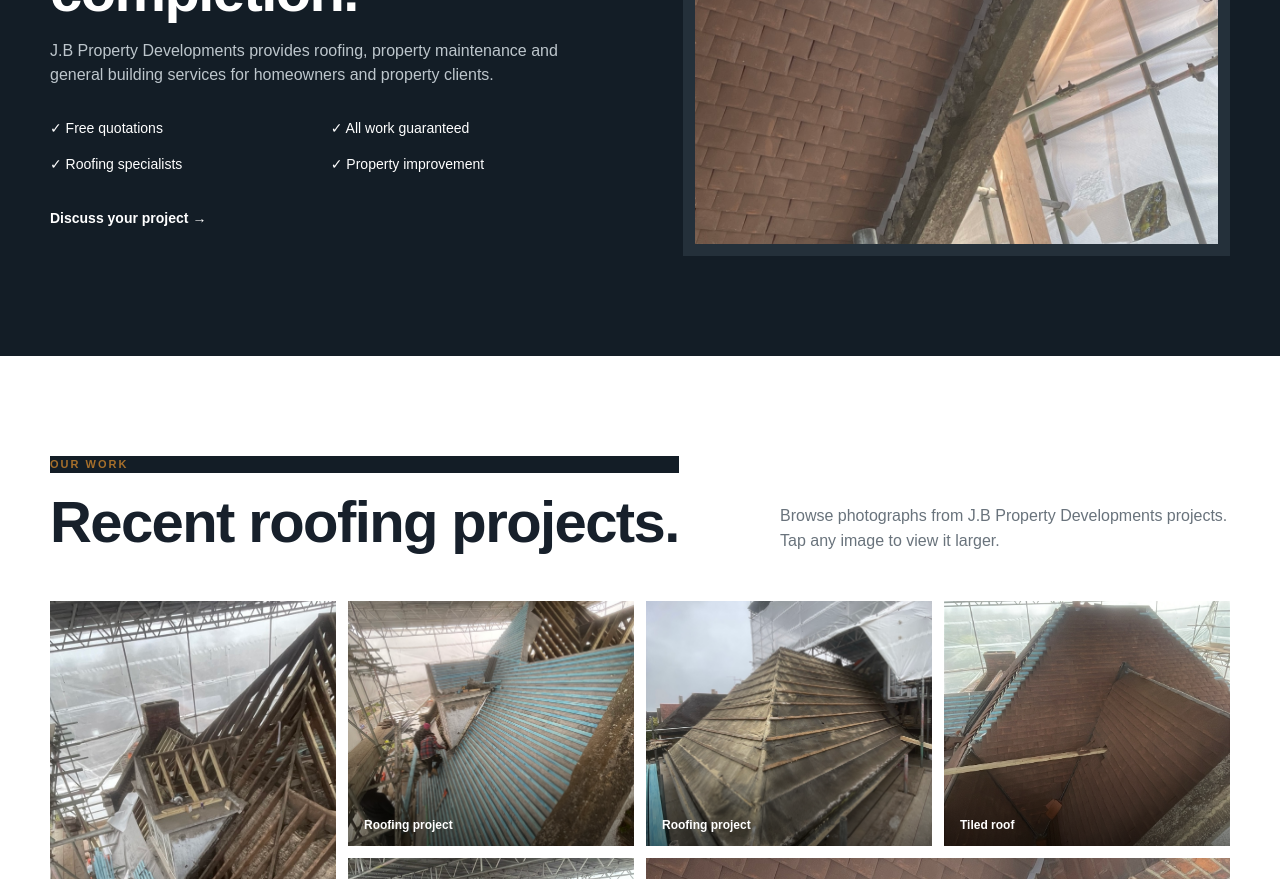
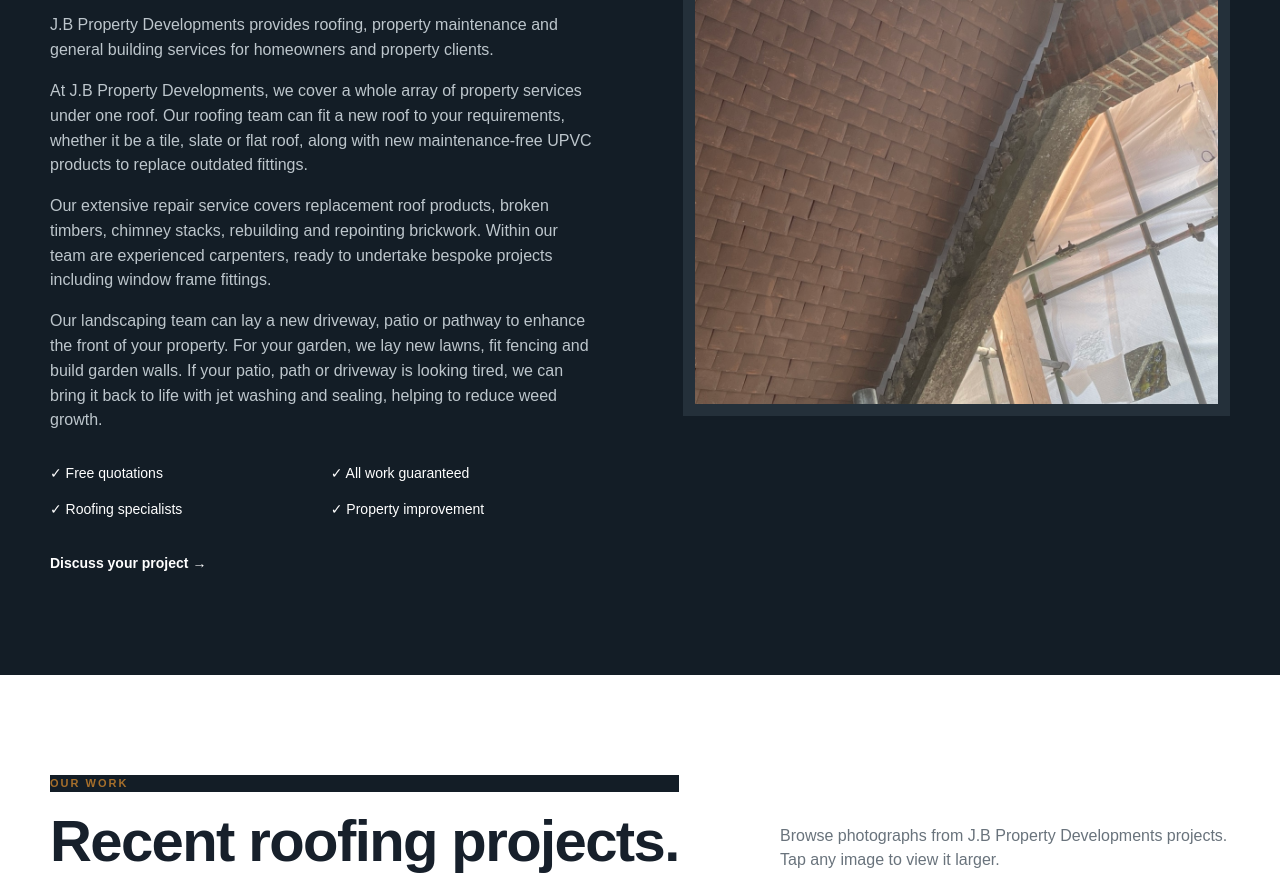
Before and after one commit to jackhenrybrazil1998-collab/jb-property-developments, a plain HTML site: page index.html in a window 1280 px wide. Shown: the part 2557-3436 px from the top of the page. Drawn offline with Linux system fonts and the light colour scheme.

Commit message:
Update index.html

```diff
--- a/index.html
+++ b/index.html
@@ -173,6 +173,9 @@ a{text-decoration:none}
   <div>
    <div class="eyebrow">ABOUT J.B</div><h2>A straightforward service from quotation to completion.</h2>
    <p>J.B Property Developments provides roofing, property maintenance and general building services for homeowners and property clients.</p>
+  <p>At J.B Property Developments, we cover a whole array of property services under one roof. Our roofing team can fit a new roof to your requirements, whether it be a tile, slate or flat roof, along with new maintenance-free UPVC products to replace outdated fittings.</p>
+<p>Our extensive repair service covers replacement roof products, broken timbers, chimney stacks, rebuilding and repointing brickwork. Within our team are experienced carpenters, ready to undertake bespoke projects including window frame fittings.</p>
+<p>Our landscaping team can lay a new driveway, patio or pathway to enhance the front of your property. For your garden, we lay new lawns, fit fencing and build garden walls. If your patio, path or driveway is looking tired, we can bring it back to life with jet washing and sealing, helping to reduce weed growth.</p>
    <div class="ticks"><div>✓ Free quotations</div><div>✓ All work guaranteed</div><div>✓ Roofing specialists</div><div>✓ Property improvement</div></div>
    <a class="text-link" href="#contact">Discuss your project →</a>
   </div>
```
